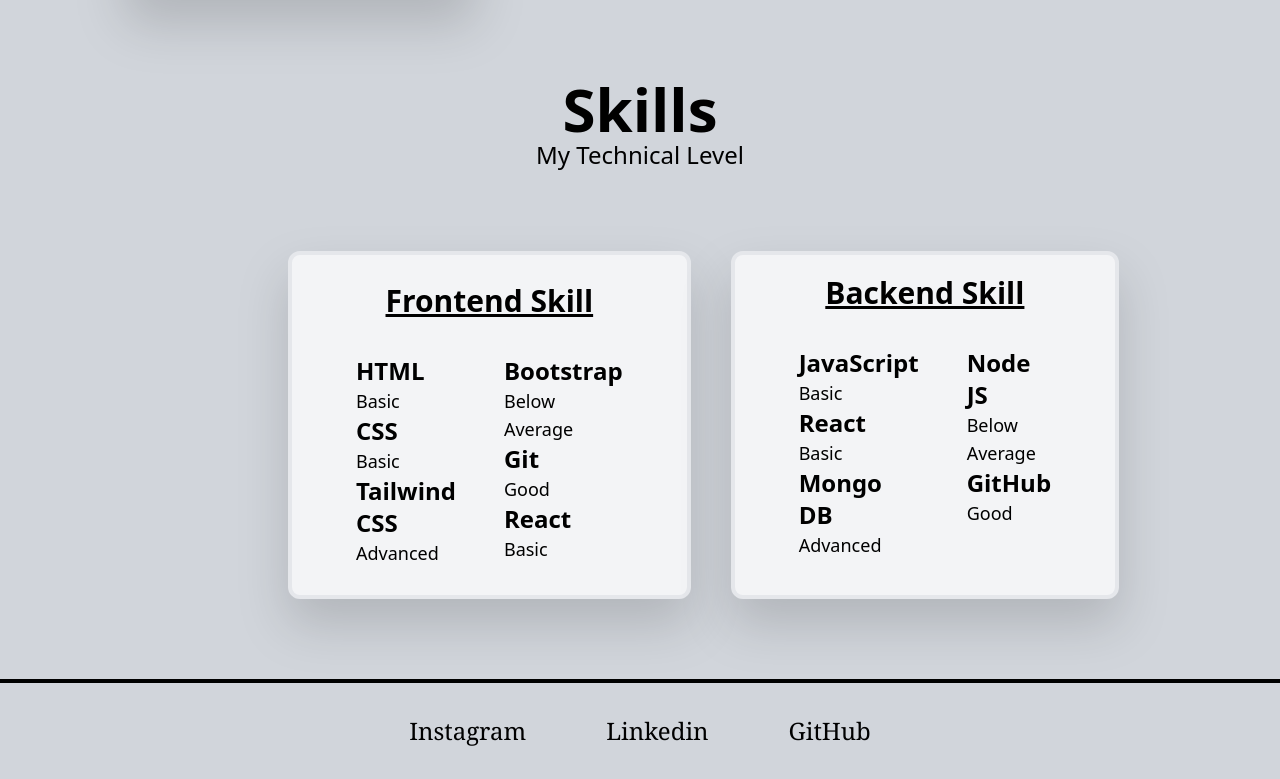
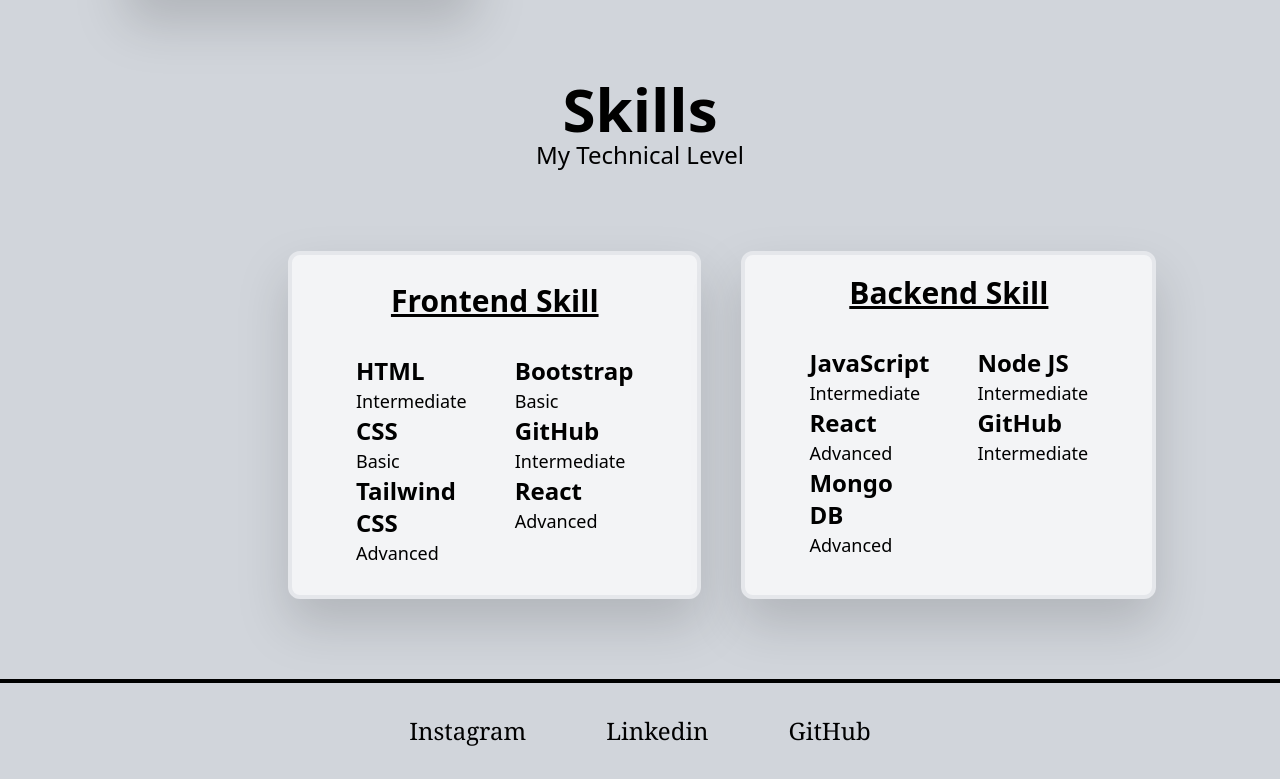
Before and after one commit to dusndjnks/portfolioaffan, a React (Create React App) app: page /about in a window 1280 px wide. Shown: the part 643-1422 px from the top of the page. Built offline with nearby package versions, Linux system fonts and the light colour scheme.

Commit message:
modified

```diff
--- a/src/pages/About.js
+++ b/src/pages/About.js
@@ -59,7 +59,7 @@
             <div className=''>
               <div>
               <h1 className='md:text-2xl s:text-xl  font-semibold'>HTML</h1>
-              <h1 className='s:text-lg'>Basic</h1>
+              <h1 className='s:text-lg'>Intermediate</h1>
               </div>
               <div>
               <h1 className='md:text-2xl s:text-xl font-semibold'>CSS</h1>
@@ -73,15 +73,15 @@
             <div>
               <div>
               <h1 className='md:text-2xl s:text-xl font-semibold'>Bootstrap</h1>
-              <h1 className='s:text-lg'>Below Average</h1>
+              <h1 className='s:text-lg'>Basic</h1>
               </div>
               <div>
-              <h1 className='md:text-2xl s:text-xl font-semibold'>Git</h1>
-              <h1 className='s:text-lg'>Good</h1>
+              <h1 className='md:text-2xl s:text-xl font-semibold'>GitHub</h1>
+              <h1 className='s:text-lg'>Intermediate</h1>
               </div>
               <div>
               <h1 className='md:text-2xl s:text-xl font-semibold'>React</h1>
-              <h1 className='s:text-lg'>Basic</h1>
+              <h1 className='s:text-lg'>Advanced</h1>
               </div>
             </div>
             </div>
@@ -92,11 +92,11 @@
             <div className=''>
               <div>
               <h1 className='md:text-2xl s:text-xl font-semibold'>JavaScript</h1>
-              <h1 className='s:text-lg'>Basic</h1>
+              <h1 className='s:text-lg'>Intermediate</h1>
               </div>
               <div>
               <h1 className='md:text-2xl s:text-xl font-semibold'>React</h1>
-              <h1 className='s:text-lg'>Basic</h1>
+              <h1 className='s:text-lg'>Advanced</h1>
               </div>
               <div>
               <h1 className='md:text-2xl s:text-xl font-semibold'>Mongo DB</h1>
@@ -106,11 +106,11 @@
             <div>
               <div>
               <h1 className='md:text-2xl s:text-xl font-semibold'>Node JS</h1>
-              <h1 className='s:text-lg'>Below Average</h1>
+              <h1 className='s:text-lg'>Intermediate</h1>
               </div>
               <div>
               <h1 className='md:text-2xl  s:text-xl   font-semibold'>GitHub</h1>
-              <h1 className='s:text-lg'>Good</h1>
+              <h1 className='s:text-lg'>Intermediate</h1>
               </div>
             </div>
             </div>
--- a/src/pages/Experience.js
+++ b/src/pages/Experience.js
@@ -9,31 +9,32 @@
 const Experience = () => {
   return (
     <Layout>
-          <hr className='border-2 border-black'/>
-                 <div className='bg-gray-300'>
+          <hr className='border-2 border-black '/>
+                 <div className='bg-gray-300 px-2'>
         <div className='flex flex-col items-center justify-center '>
-              <h1 className='text-6xl font-semibold pt-10'>Experience</h1>
+              <h1 className='lg:text-6xl md:text-5xl  sm:text-4xl text-3xl font-semibold pt-10'>Experience</h1>
         </div>
 
         <div>
-        <div className='flex h-full py-20 justify-center items-center gap-56 '>
+        <div className='md:flex-row flex flex-col lg:px-12 h-full lg:py-20 py-7 justify-center items-center lg:gap-56 gap-10 '>
           <div className='transition ease-in-out delay-150  hover:-translate-y-1 hover:scale-110'>
-            <img src={drinks} alt="" className='w-[450px]  rounded-xl border-4 drop-shadow-2xl ' />
+            <img src={drinks} alt="" className='2xl:w-[450px] lg:w-[550px] md:w-[400px] sm:w-[400px]
+            s:w-[320px] w-[250px]  rounded-xl border-4 drop-shadow-2xl ' />
           </div>
           <div className='flex flex-col'>
-            <div>
-            <h1 className='text-4xl  font-semibold py-4'>Westleys Qissa Cafe</h1>
+            <div className='flex justify-center'>
+            <h1 className='lg:text-4xl md:text-2xl text-xl  font-semibold py-4'>Westleys Qissa Cafe</h1>
             </div>
             <div className='flex gap-4'>
-              <div className='border-4 drop-shadow-2xl h-40 w-40  rounded-xl  bg-gray-100 flex flex-col  items-center justify-center'>
+              <div className='border-4 drop-shadow-2xl lg:h-40 lg:w-40 h-28 w-28 rounded-xl  bg-gray-100 flex flex-col  items-center justify-center'>
                 <WorkHistoryIcon/>
-                  <h1 className='text-2xl'>Experience</h1>
-                  <h1 className='text-lg'>6 Months</h1>
+                  <h1 className='lg:text-2xl md:text-lg text-md'>Experience</h1>
+                  <h1 className='lg:text-lg md:text-md text-sm'>6 Months</h1>
               </div>
-              <div className='border-4 h-40 w-40  rounded-xl drop-shadow-2xl bg-gray-100 flex flex-col  items-center justify-center'>
+              <div className='border-4 lg:h-40 lg:w-40 h-28 w-28  rounded-xl drop-shadow-2xl bg-gray-100 flex flex-col  items-center justify-center'>
                 <WorkIcon/>
-                  <h1 className='text-2xl'>Work</h1>
-                  <h1 className='text-lg'>Service,Bartender</h1>
+                  <h1 className='lg:text-2xl md:text-lg text-md'>Work</h1>
+                  <h1 className='lg:text-lg md:text-md text-sm'>Service,Bartender</h1>
               </div>
             </div>
           </div>
@@ -41,10 +42,38 @@
         </div>
 
         <div>
+        <div className='md:flex-row flex flex-col lg:px-12 h-full lg:py-20 py-7 justify-center items-center lg:gap-56 gap-10 '>
+          <div className='transition ease-in-out delay-150  hover:-translate-y-1 hover:scale-110'>
+            <img src={ser} alt="" className='2xl:w-[450px] lg:w-[550px] md:w-[400px] sm:w-[400px]
+            s:w-[320px] w-[250px]  rounded-xl border-4 drop-shadow-2xl ' />
+          </div>
+          <div className='flex flex-col'>
+            <div className='flex justify-center'>
+            <h1 className='lg:text-4xl md:text-2xl text-xl  font-semibold py-4'>Hakuna Matata Cafe</h1>
+            </div>
+            <div className='flex gap-4'>
+              <div className='border-4 drop-shadow-2xl lg:h-40 lg:w-40 h-28 w-28 rounded-xl  bg-gray-100 flex flex-col  items-center justify-center'>
+                <WorkHistoryIcon/>
+                  <h1 className='lg:text-2xl md:text-lg text-md'>Experience</h1>
+                  <h1 className='lg:text-lg md:text-md text-sm'>3 Months</h1>
+              </div>
+              <div className='border-4 lg:h-40 lg:w-40 h-28 w-28  rounded-xl drop-shadow-2xl bg-gray-100 flex flex-col  items-center justify-center'>
+                <WorkIcon/>
+                  <h1 className='lg:text-2xl md:text-lg text-md'>Work</h1>
+                  <h1 className='lg:text-lg md:text-md text-sm'>Service</h1>
+              </div>
+            </div>
+          </div>
+        </div>
+        </div>
+
+
+
+        {/* <div>
         <div className='flex h-full py-20 justify-center items-center gap-56 '>
           <div className='flex flex-col'>
             <div>
-            <h1 className='text-4xl  font-semibold py-4'>Hakuna Matata Cafe</h1>
+            <h1 className='text-4xl  font-semibold py-4'></h1>
             </div>
             <div className='flex gap-4'>
               <div className='border-4 drop-shadow-2xl h-40 w-40  rounded-xl  bg-gray-100 flex flex-col  items-center justify-center'>
@@ -63,7 +92,9 @@
             <img src={ser} alt="" className='w-[450px]  rounded-xl border-4 drop-shadow-2xl ' />
           </div>
         </div>
-        </div>
+        </div> */}
+
+
         </div>
         <hr className='border-2 border-black'/>
     </Layout>
```
